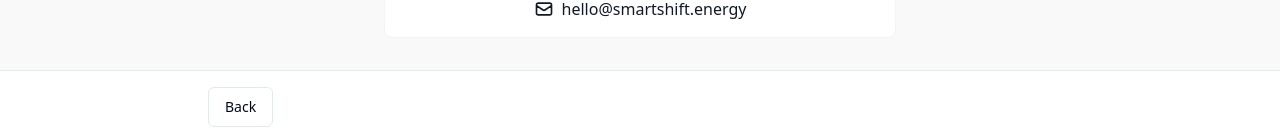
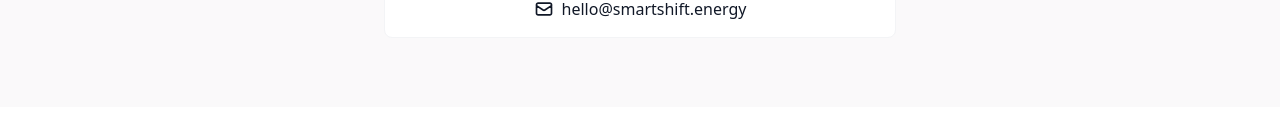
Before and after one commit to NataliaLKB/smartshift-form, a React (Vite) app: page /smart-meter-required in a window 1280 px wide. Shown: the part 693-833 px from the top of the page. After the commit the page ends 800 px from the top, so only its background shows below. Built offline with nearby package versions, Linux system fonts and the light colour scheme.

Commit message:
Remove footer from SmartMeterRequired
The footer from the SmartMeterRequired page has been removed as it was deemed unnecessary.

```diff
--- a/src/pages/SmartMeterRequired.tsx
+++ b/src/pages/SmartMeterRequired.tsx
@@ -1,12 +1,9 @@
 
 import { Button } from "@/components/ui/button";
-import { useNavigate } from "react-router-dom";
 import { Clock, PiggyBank, BarChart3, Plug, ArrowRight } from "lucide-react";
 import { AddressHeader } from "@/components/address/AddressHeader";
 
 const SmartMeterRequired = () => {
-  const navigate = useNavigate();
-
   return (
     <div className="min-h-screen flex flex-col">
       <AddressHeader />
@@ -78,18 +75,6 @@ const SmartMeterRequired = () => {
           </div>
         </div>
       </main>
-
-      <footer className="border-t bg-white py-4">
-        <div className="container max-w-4xl mx-auto px-4">
-          <Button
-            variant="outline"
-            className="w-full md:w-auto"
-            onClick={() => navigate(-1)}
-          >
-            Back
-          </Button>
-        </div>
-      </footer>
     </div>
   );
 };
```
